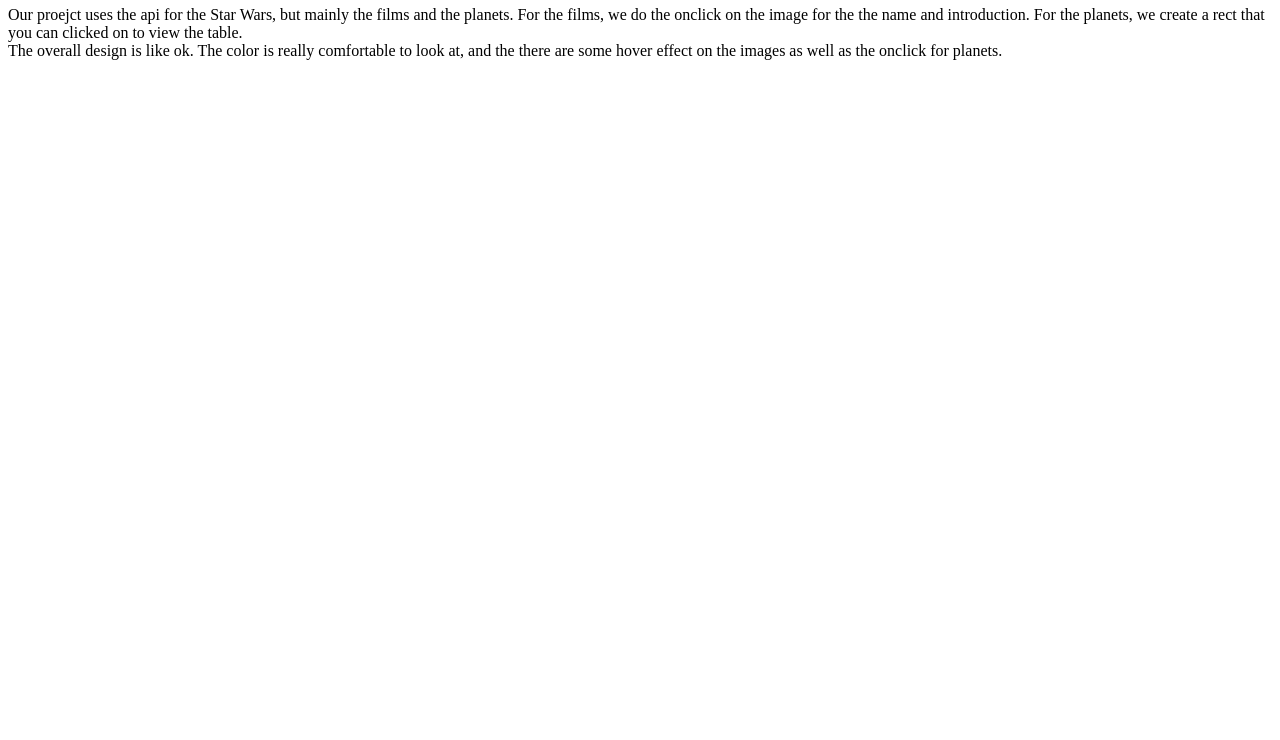
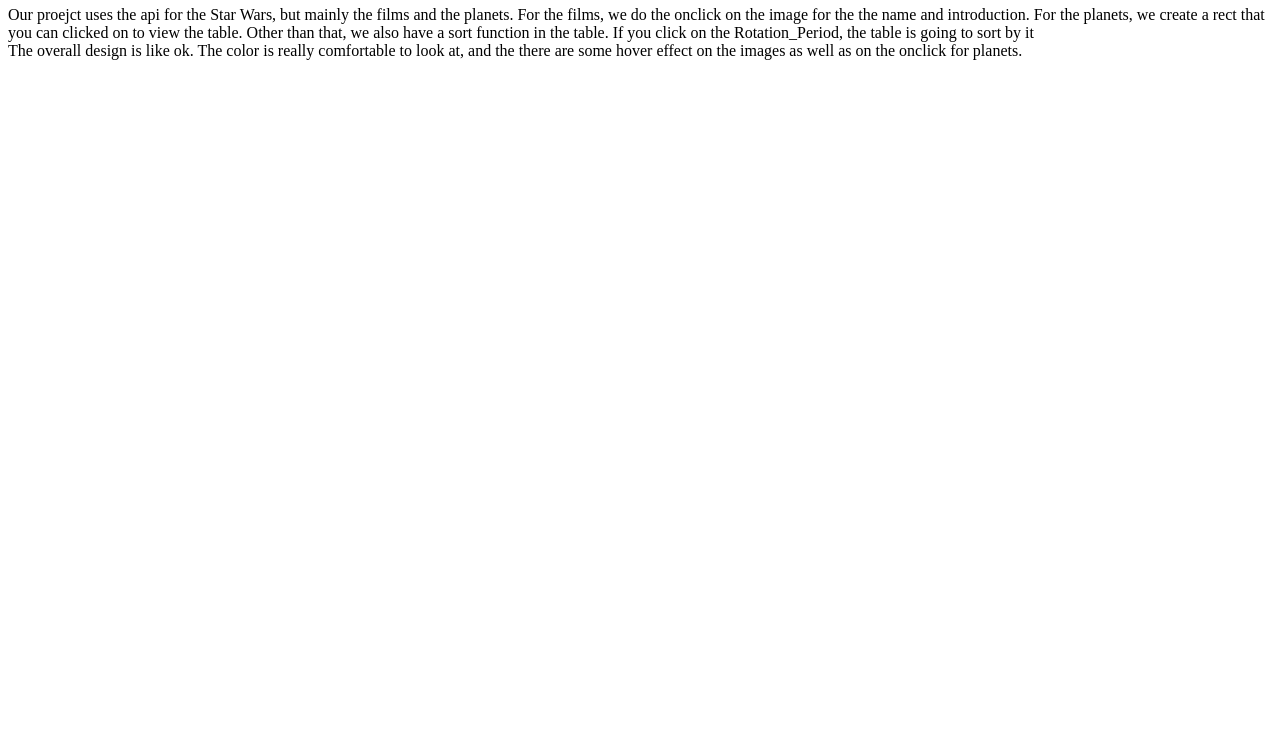
Before and after one commit to alfreeed7/notes-for-project-2, a plain HTML site: page index.html in a window 1280 px wide. Shown: the part 60-800 px from the top of the page. Drawn offline with Linux system fonts and the light colour scheme.

Commit message:
Update index.html

```diff
--- a/index.html
+++ b/index.html
@@ -3,8 +3,9 @@
 <body>
 <h1> Notes for Project 2 </h1>
 <p> Our proejct uses the api for the Star Wars, but mainly the films and the planets. For the films, we do the onclick on the image
-for the the name and introduction. For the planets, we create a rect that you can clicked on to view the table. <br>
-The overall design is like ok. The color is really comfortable to look at, and the there are some hover effect on the images as well as
+for the the name and introduction. For the planets, we create a rect that you can clicked on to view the table. Other than that, we also
+  have a sort function in the table. If you click on the Rotation_Period, the table is going to sort by it<br>
+The overall design is like ok. The color is really comfortable to look at, and the there are some hover effect on the images as well as on
 the onclick for planets.
 </body>
 </head>
```
